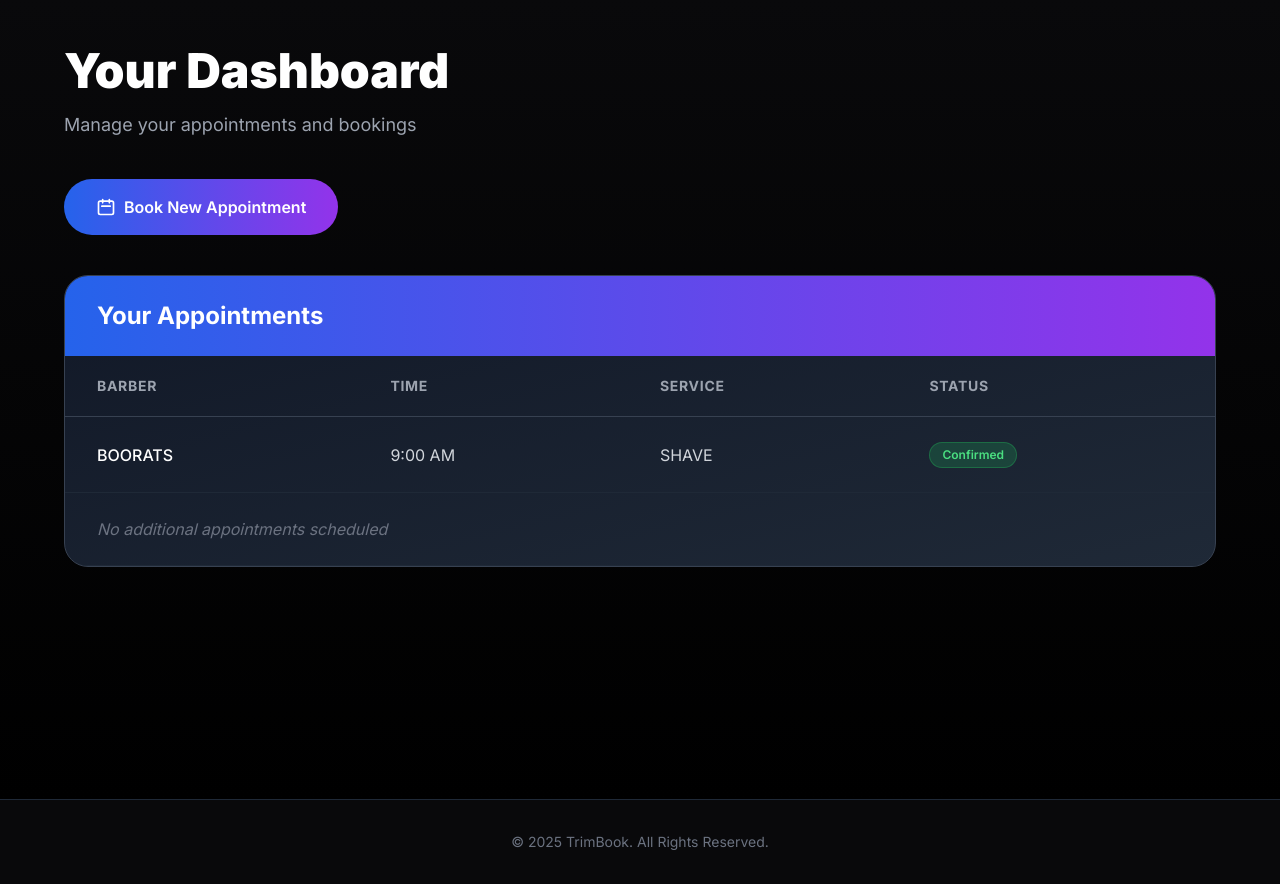
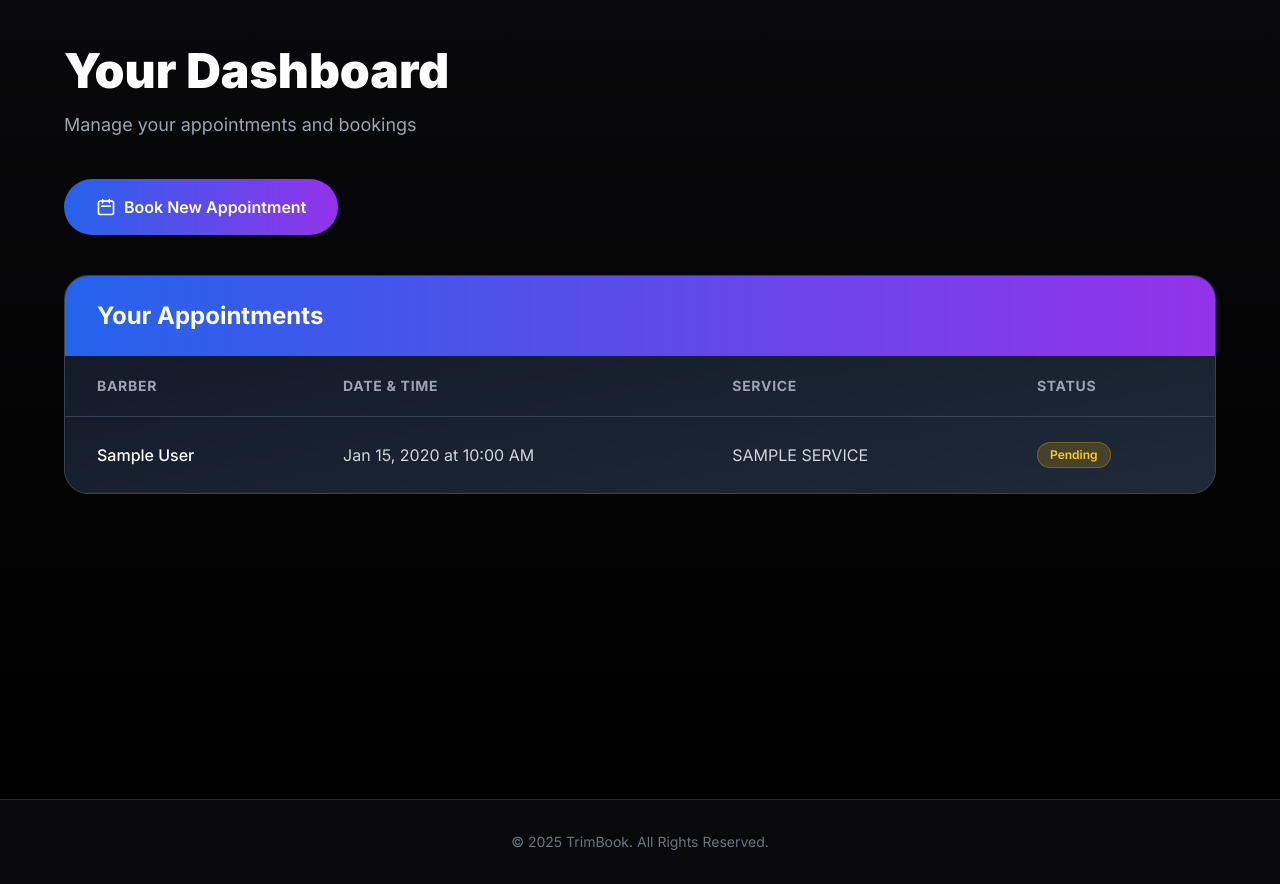
Before and after one commit to voncheems/trimbook, a PHP site: page /dashboards/client_dashboard.php in a window 1280 px wide. Shown: the part 74-958 px from the top of the page. Run offline with PHP 8.4, Linux system fonts and the light colour scheme; the visitor is signed in with stand-in values (Sample User, id 1); tables that the repository leaves empty or names only in its code hold one stand-in row (values such as "Sample post"); some libraries are stand-ins or nearby versions.

Commit message:
Update client_dashboard.php - update repo

```diff
--- a/dashboards/client_dashboard.php
+++ b/dashboards/client_dashboard.php
@@ -5,12 +5,76 @@ session_start();
 $first_name = $_SESSION['first_name'] ?? 'Guest';
 $last_name = $_SESSION['last_name'] ?? '';
 $username = $_SESSION['username'] ?? 'guest';
+$user_id = $_SESSION['user_id'] ?? null;
 $full_name = trim($first_name . ' ' . $last_name);
 
 // Get initials for avatar
 $initials = strtoupper(substr($first_name, 0, 1) . substr($last_name, 0, 1));
 if (empty(trim($initials))) {
     $initials = strtoupper(substr($username, 0, 2));
+}
+
+// Fetch appointments from database
+$appointments = [];
+$db_error = null;
+
+if ($user_id) {
+    try {
+        $conn = new mysqli("localhost", "root", "", "trimbookdb");
+
+        if ($conn->connect_error) {
+            $db_error = "Connection failed";
+        } else {
+            $query = "
+                SELECT
+                    a.appointment_id,
+                    a.appointment_date,
+                    a.appointment_time,
+                    a.status,
+                    u.first_name as barber_first_name,
+                    u.last_name as barber_last_name,
+                    s.service_name,
+                    a.created_at
+                FROM appointments a
+                JOIN barbers b ON a.barber_id = b.barber_id
+                JOIN users u ON b.user_id = u.user_id
+                JOIN services s ON a.service_id = s.service_id
+                WHERE a.customer_user_id = ?
+                ORDER BY a.appointment_date DESC, a.appointment_time DESC
+            ";
+
+            $stmt = $conn->prepare($query);
+            $stmt->bind_param("i", $user_id);
+            $stmt->execute();
+            $result = $stmt->get_result();
+
+            while ($row = $result->fetch_assoc()) {
+                $appointments[] = $row;
+            }
+
+            $stmt->close();
+            $conn->close();
+        }
+    } catch (Exception $e) {
+        $db_error = "Error fetching appointments";
+    }
+}
+
+// Function to get status badge
+function getStatusBadge($status) {
+    $badges = [
+        'pending' => ['bg' => 'bg-yellow-500/20', 'text' => 'text-yellow-400', 'border' => 'border-yellow-500/30', 'label' => 'Pending'],
+        'confirmed' => ['bg' => 'bg-green-500/20', 'text' => 'text-green-400', 'border' => 'border-green-500/30', 'label' => 'Confirmed'],
+        'completed' => ['bg' => 'bg-blue-500/20', 'text' => 'text-blue-400', 'border' => 'border-blue-500/30', 'label' => 'Completed'],
+        'cancelled' => ['bg' => 'bg-red-500/20', 'text' => 'text-red-400', 'border' => 'border-red-500/30', 'label' => 'Cancelled']
+    ];
+    return $badges[$status] ?? $badges['pending'];
+}
+
+// Format date and time for display
+function formatDateTime($date, $time) {
+    $dateObj = new DateTime($date);
+    return $dateObj->format('M d, Y') . ' at ' . date('g:i A', strtotime($time));
 }
 ?>
 <!DOCTYPE html>
@@ -150,7 +214,7 @@ if (empty(trim($initials))) {
 
       <!-- Logout Button -->
       <div class="mt-8 pt-6 border-t border-gray-800">
-        <a href="/auth/logout.php" class="flex items-center space-x-3 px-4 py-3 rounded-xl text-red-400 hover:bg-red-500/10 hover:text-red-300 transition">
+        <a href="../auth/logout.php" class="flex items-center space-x-3 px-4 py-3 rounded-xl text-red-400 hover:bg-red-500/10 hover:text-red-300 transition">
           <svg class="w-5 h-5" fill="none" stroke="currentColor" viewBox="0 0 24 24">
             <path stroke-linecap="round" stroke-linejoin="round" stroke-width="2" d="M17 16l4-4m0 0l-4-4m4 4H7m6 4v1a3 3 0 01-3 3H6a3 3 0 01-3-3V7a3 3 0 013-3h4a3 3 0 013 3v1"></path>
           </svg>
@@ -203,6 +267,13 @@ if (empty(trim($initials))) {
         </a>
       </div>
 
+      <!-- Database Error Alert -->
+      <?php if ($db_error): ?>
+        <div class="mb-6 bg-red-500/20 border border-red-500/30 text-red-400 px-6 py-4 rounded-xl">
+          <p><?= htmlspecialchars($db_error) ?></p>
+        </div>
+      <?php endif; ?>
+
       <!-- Appointments Card -->
       <div class="bg-gradient-to-br from-gray-900 to-gray-800 border border-gray-700 rounded-3xl overflow-hidden">
         <!-- Card Header -->
@@ -210,47 +281,48 @@ if (empty(trim($initials))) {
           <h2 class="text-2xl font-bold">Your Appointments</h2>
         </div>
 
-        <!-- Table -->
+        <!-- Table / Empty State -->
+        <?php if (count($appointments) > 0): ?>
+          <!-- Appointments Table -->
           <div class="overflow-x-auto">
             <table class="w-full">
               <thead class="border-b border-gray-700">
                 <tr class="text-gray-400 text-sm font-semibold uppercase tracking-wider">
                   <th class="px-8 py-5 text-left">Barber</th>
-                <th class="px-8 py-5 text-left">Time</th>
+                  <th class="px-8 py-5 text-left">Date & Time</th>
                   <th class="px-8 py-5 text-left">Service</th>
                   <th class="px-8 py-5 text-left">Status</th>
                 </tr>
               </thead>
               <tbody>
+                <?php foreach ($appointments as $apt): ?>
                   <tr class="border-b border-gray-800 hover:bg-gray-800/50 transition">
-                <td class="px-8 py-6 font-medium">BOORATS</td>
-                <td class="px-8 py-6 text-gray-300">9:00 AM</td>
-                <td class="px-8 py-6 text-gray-300">SHAVE</td>
+                    <td class="px-8 py-6 font-medium"><?= htmlspecialchars($apt['barber_first_name'] . ' ' . $apt['barber_last_name']) ?></td>
+                    <td class="px-8 py-6 text-gray-300"><?= formatDateTime($apt['appointment_date'], $apt['appointment_time']) ?></td>
+                    <td class="px-8 py-6 text-gray-300"><?= htmlspecialchars(strtoupper($apt['service_name'])) ?></td>
                     <td class="px-8 py-6">
-                  <span class="inline-flex items-center px-3 py-1 rounded-full text-xs font-semibold bg-green-500/20 text-green-400 border border-green-500/30">
-                    Confirmed
+                      <?php $badge = getStatusBadge($apt['status']); ?>
+                      <span class="inline-flex items-center px-3 py-1 rounded-full text-xs font-semibold <?= $badge['bg'] ?> <?= $badge['text'] ?> border <?= $badge['border'] ?>">
+                        <?= $badge['label'] ?>
                       </span>
                     </td>
                   </tr>
-              <tr class="border-b border-gray-800 hover:bg-gray-800/50 transition">
-                <td class="px-8 py-6 text-gray-500 italic" colspan="4">
-                  No additional appointments scheduled
-                </td>
-              </tr>
+                <?php endforeach; ?>
               </tbody>
             </table>
           </div>
-
-        <!-- Empty State (optional - show when no appointments) -->
-        <div class="px-8 py-12 text-center hidden">
+        <?php else: ?>
+          <!-- Empty State -->
+          <div class="px-8 py-16 text-center">
             <div class="w-20 h-20 bg-gradient-to-br from-blue-600 to-purple-600 rounded-full flex items-center justify-center mx-auto mb-4 opacity-50">
               <svg class="w-10 h-10" fill="none" stroke="currentColor" viewBox="0 0 24 24">
                 <path stroke-linecap="round" stroke-linejoin="round" stroke-width="2" d="M8 7V3m8 4V3m-9 8h10M5 21h14a2 2 0 002-2V7a2 2 0 00-2-2H5a2 2 0 00-2 2v12a2 2 0 002 2z"></path>
               </svg>
             </div>
-          <p class="text-gray-400 text-lg">No appointments yet</p>
+            <p class="text-gray-400 text-lg font-medium">No appointments yet</p>
             <p class="text-gray-500 text-sm mt-2">Book your first appointment to get started</p>
           </div>
+        <?php endif; ?>
       </div>
 
     </div>
```
Lines whose indentation alone changed are shown as unchanged.
